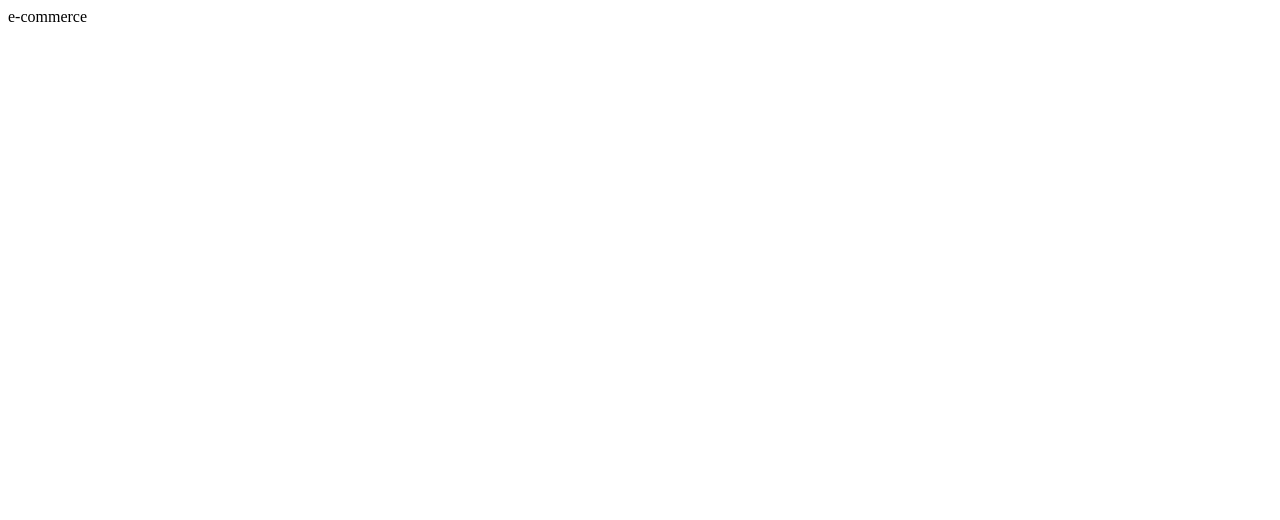
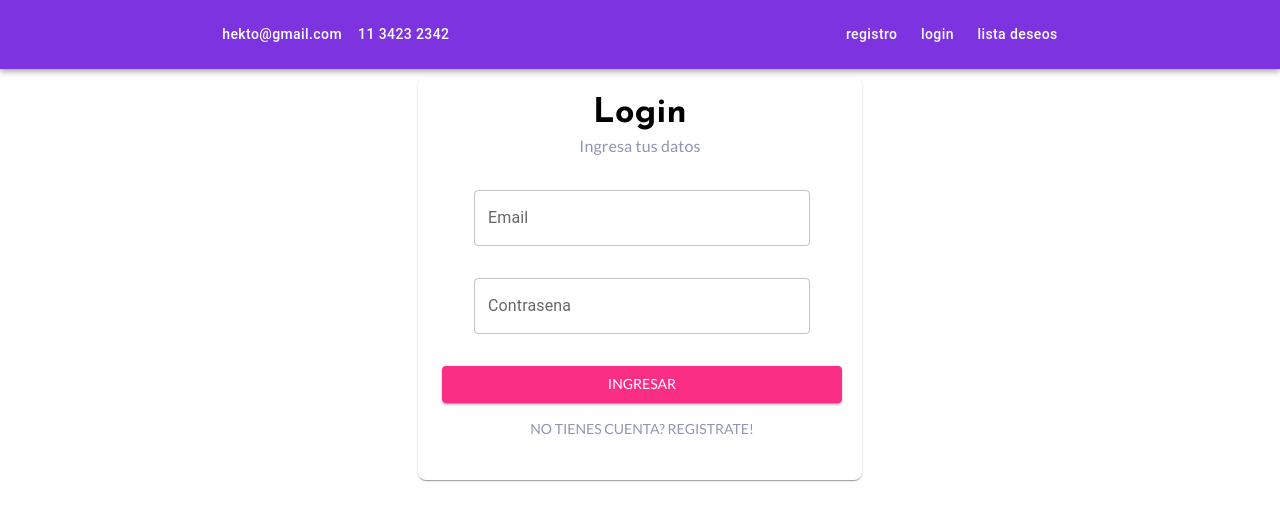
Before and after one commit to facc77/e-commerce-2022, a React (Create React App) app: page /login in a window 1280 px wide. Shown: the top 520 px of the page. Built offline with nearby package versions, Linux system fonts and the light colour scheme.

Commit message:
working on navbar

```diff
--- a/public/index.html
+++ b/public/index.html
@@ -10,6 +10,12 @@
       content="Web site created using create-react-app"
     />
     <link rel="apple-touch-icon" href="%PUBLIC_URL%/logo192.png" />
+    <link rel="preconnect" href="https://fonts.googleapis.com" />
+    <link rel="preconnect" href="https://fonts.gstatic.com" crossorigin />
+    <link
+      href="https://fonts.googleapis.com/css2?family=Josefin+Sans:wght@700&family=Lato:wght@400;700&display=swap"
+      rel="stylesheet"
+    />
     <!--
       manifest.json provides metadata used when your web app is installed on a
       user's mobile device or desktop. See https://developers.google.com/web/fundamentals/web-app-manifest/
@@ -24,7 +30,7 @@
       work correctly both with client-side routing and a non-root public URL.
       Learn how to configure a non-root public URL by running `npm run build`.
     -->
-    <title>React App</title>
+    <title>Hekto</title>
   </head>
   <body>
     <noscript>You need to enable JavaScript to run this app.</noscript>
--- a/src/App.js
+++ b/src/App.js
@@ -1,7 +1,21 @@
 import React from "react";
+import { BrowserRouter as Router, Route, Routes } from "react-router-dom";
+import Home from "./pages/public/Home";
+import Login from "./pages/public/Login";
+import Navbar from "./components/Navbar/NavBar";
+import "./styles/App.css";
 
 function App() {
-  return <div>e-commerce</div>;
+  return (
+    <Router>
+      <Navbar />
+
+      <Routes>
+        <Route path="/login" element={<Login />} />
+        <Route path="/" element={<Home />} />
+      </Routes>
+    </Router>
+  );
 }
 
 export default App;
--- /dev/null
+++ b/src/components/Forms/LoginForm.js
@@ -0,0 +1,160 @@
+import React from "react";
+import { Link } from "react-router-dom";
+import Button from "@mui/material/Button";
+import TextField from "@mui/material/TextField";
+import Container from "@mui/material/Container";
+import Typography from "@mui/material/Typography";
+import Box from "@mui/material/Box";
+import { useFormik } from "formik";
+import * as yup from "yup";
+import { createTheme, ThemeProvider } from "@mui/material/styles";
+import "../../styles/LoginForm.css";
+
+const theme = createTheme({
+  typography: {
+    fontFamily: ["Lato", "Josefin Sans"].join(","),
+  },
+  palette: {
+    neutral: {
+      main: "#FB2E86",
+      contrastText: "#fff",
+    },
+    registerButton: {
+      main: "#fff",
+    },
+  },
+});
+
+const validationSchema = yup.object({
+  email: yup.string("Ingresa tu email").required("Se requiere email"),
+  password: yup
+    .string("Ingresa tu contrasena")
+    .required("Se requiere contrasena"),
+});
+
+const LoginForm = () => {
+  const formik = useFormik({
+    initialValues: {
+      email: "",
+      password: "",
+    },
+    validationSchema: validationSchema,
+    onSubmit: (values) => {
+      alert(JSON.stringify(values, null, 2));
+    },
+  });
+
+  return (
+    <div>
+      <Container
+        component="main"
+        maxWidth="xs"
+        sx={{ boxShadow: 1, borderRadius: 2 }}
+      >
+        <Box
+          sx={{
+            mt: 1,
+            display: "flex",
+            flexDirection: "column",
+            alignItems: "center",
+          }}
+        >
+          <Typography
+            fontFamily="Josefin Sans"
+            component="h1"
+            variant="h4"
+            mt={2}
+          >
+            Login
+          </Typography>
+          <Typography
+            fontFamily="Lato"
+            component="h1"
+            font-size="17px"
+            color="#9096B2"
+          >
+            Ingresa tus datos
+          </Typography>
+        </Box>
+
+        <Box
+          component="form"
+          onSubmit={formik.handleSubmit}
+          noValidate
+          sx={{
+            mt: 1,
+            width: 400,
+            height: 290,
+            padding: 0,
+          }}
+        >
+          <Box margin={4}>
+            <TextField
+              sx={{ color: "#9096B2" }}
+              fullWidth
+              id="email"
+              name="email"
+              label="Email"
+              value={formik.values.email}
+              onChange={formik.handleChange}
+              error={formik.touched.email && Boolean(formik.errors.email)}
+              helperText={formik.touched.email && formik.errors.email}
+            />
+          </Box>
+          <Box margin={4}>
+            <TextField
+              sx={{ color: "#9096B2" }}
+              fullWidth
+              id="password"
+              name="password"
+              label="Contrasena"
+              type="password"
+              value={formik.values.password}
+              onChange={formik.handleChange}
+              error={formik.touched.password && Boolean(formik.errors.password)}
+              helperText={formik.touched.password && formik.errors.password}
+            />
+          </Box>
+          <ThemeProvider theme={theme}>
+            <Button
+              fontFamily="Lato"
+              font-weight="bold"
+              font-size="17px"
+              color="neutral"
+              variant="contained"
+              fullWidth
+              type="submit"
+              margin="1"
+            >
+              Ingresar
+            </Button>
+            <Box
+              sx={{
+                display: "flex",
+                justifyContent: "center",
+              }}
+            >
+              <Link to="/register">
+                <Button
+                  sx={{
+                    color: "#9096B2",
+
+                    margin: 1,
+                    "&:hover": {
+                      backgroundColor: "registerButton",
+                    },
+                  }}
+                  type="button"
+                >
+                  No tienes cuenta? Registrate!
+                </Button>
+              </Link>
+            </Box>
+          </ThemeProvider>
+        </Box>
+      </Container>
+    </div>
+  );
+};
+
+export default LoginForm;
--- /dev/null
+++ b/src/components/Navbar/NavBar.js
@@ -0,0 +1,126 @@
+import * as React from "react";
+import AppBar from "@mui/material/AppBar";
+import Box from "@mui/material/Box";
+import Toolbar from "@mui/material/Toolbar";
+import IconButton from "@mui/material/IconButton";
+import Typography from "@mui/material/Typography";
+import Menu from "@mui/material/Menu";
+import MenuIcon from "@mui/icons-material/Menu";
+import Container from "@mui/material/Container";
+import Button from "@mui/material/Button";
+import MenuItem from "@mui/material/MenuItem";
+import { createTheme, ThemeProvider } from "@mui/material/styles";
+import { ShoppingCartIcon, EmailIcon } from "@mui/icons-material";
+
+const theme = createTheme({
+  palette: {
+    neutral: {
+      main: "#FB2E86",
+      contrastText: "#fff",
+    },
+    navbar: {
+      main: "#7E33E0",
+    },
+  },
+  typography: {
+    button: {
+      textTransform: "lowercase",
+    },
+  },
+});
+
+const pages = [
+  "hekto@gmail.com",
+  "11 3423 2342",
+  "Registro",
+  "Login",
+  "Lista deseos",
+];
+
+const ResponsiveAppBar = () => {
+  const [anchorElNav, setAnchorElNav] = React.useState(null);
+
+  const handleOpenNavMenu = (event) => {
+    setAnchorElNav(event.currentTarget);
+  };
+
+  const handleCloseNavMenu = () => {
+    setAnchorElNav(null);
+  };
+
+  return (
+    <ThemeProvider theme={theme}>
+      <AppBar position="static" style={{ background: "#7E33E0" }}>
+        <Container maxWidth="xl">
+          <Toolbar disableGutters>
+            <Box sx={{ flexGrow: 1, display: { xs: "flex", md: "none" } }}>
+              <IconButton
+                size="large"
+                aria-label="account of current user"
+                aria-controls="menu-appbar"
+                aria-haspopup="true"
+                onClick={handleOpenNavMenu}
+                color="inherit"
+              >
+                <MenuIcon />
+              </IconButton>
+              <Menu
+                id="menu-appbar"
+                anchorEl={anchorElNav}
+                anchorOrigin={{
+                  vertical: "bottom",
+                  horizontal: "left",
+                }}
+                keepMounted
+                transformOrigin={{
+                  vertical: "top",
+                  horizontal: "left",
+                }}
+                open={Boolean(anchorElNav)}
+                onClose={handleCloseNavMenu}
+                sx={{
+                  display: { xs: "block", md: "none" },
+                }}
+              >
+                {pages.map((page) => (
+                  <MenuItem key={page} onClick={handleCloseNavMenu}>
+                    <Typography textAlign="center">{page}</Typography>
+                  </MenuItem>
+                ))}
+              </Menu>
+            </Box>
+            <Typography
+              variant="h6"
+              noWrap
+              component="div"
+              sx={{ flexGrow: 1, display: { xs: "flex", md: "none" } }}
+            >
+              LOGO
+            </Typography>
+            <Box
+              sx={{
+                flexGrow: 1,
+                display: { xs: "none", md: "flex" },
+                justifyContent: "space-around",
+              }}
+            >
+              <Box sx={{ my: 1, color: "white", display: "inline" }}>
+                <Button sx={{ my: 1, color: "white" }}>hekto@gmail.com</Button>
+                <Button sx={{ my: 1, color: "white" }}>11 3423 2342</Button>
+              </Box>
+              <Box sx={{ my: 1, color: "white", display: "inline" }}>
+                <Button sx={{ my: 1, color: "white" }}>Registro</Button>
+                <Button sx={{ my: 1, color: "white" }}>Login</Button>
+                <Button sx={{ my: 1, color: "white" }}>Lista deseos</Button>
+                {/* <Button sx={{ my: 1, color: "white" }}>
+                  <ShoppingCartIcon />
+                </Button> */}
+              </Box>
+            </Box>
+          </Toolbar>
+        </Container>
+      </AppBar>
+    </ThemeProvider>
+  );
+};
+export default ResponsiveAppBar;
--- /dev/null
+++ b/src/pages/public/Login.js
@@ -0,0 +1,12 @@
+import React from "react";
+import LoginForm from "../../components/Forms/LoginForm";
+
+const Login = () => {
+  return (
+    <>
+      <LoginForm />
+    </>
+  );
+};
+
+export default Login;
--- /dev/null
+++ b/src/styles/App.css
@@ -0,0 +1,3 @@
+* {
+  margin: 0;
+}
--- /dev/null
+++ b/src/styles/LoginForm.css
@@ -0,0 +1,4 @@
+.MuiFormHelperText-root {
+  position: absolute;
+  top: 60px;
+}
```
Also changed, not shown: package.json (+8 -1 lines), 1 other file (tests, documents, lock files or other folders).
